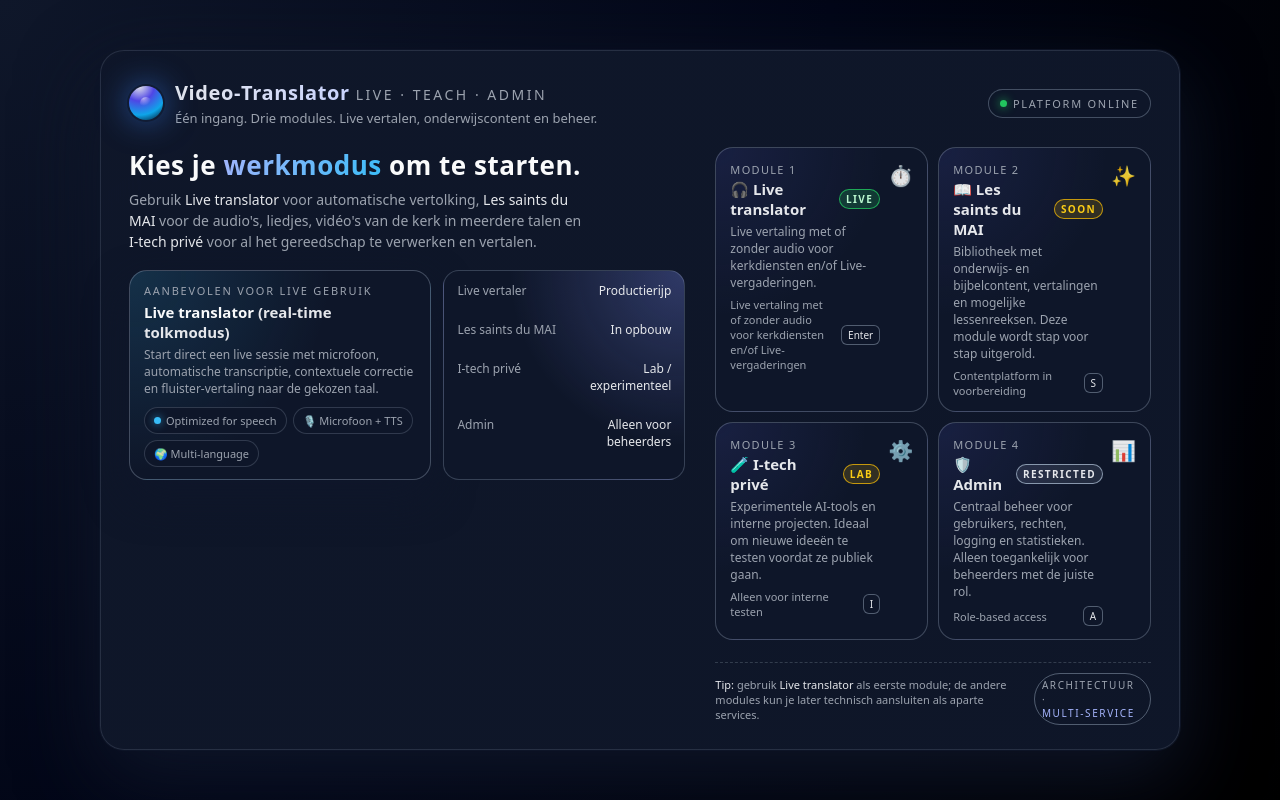
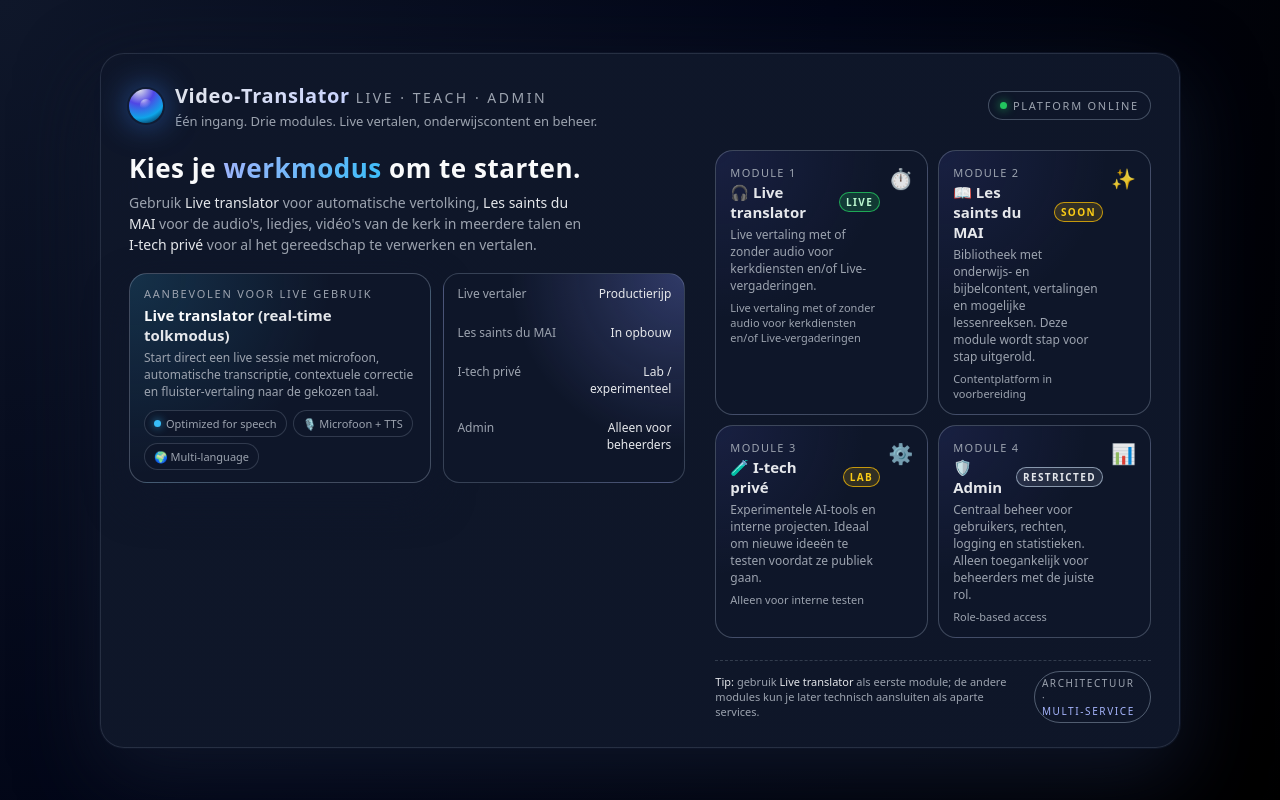
Before and after one commit to KaatCAIBXL/video-translator, a FastAPI app: page / in a window 1280 px wide. Run offline with FastAPI, Linux system fonts and the light colour scheme; some libraries are stand-ins or nearby versions.

Commit message:
Verwijder keyboard shortcuts (Enter, S, I, A) en bijbehorende tekst van homepagina

```diff
--- a/app/templates/home.html
+++ b/app/templates/home.html
@@ -540,7 +540,6 @@
                 </p>
                 <div class="tile-meta">
                   <span>Live vertaling met of zonder audio voor kerkdiensten en/of Live-vergaderingen</span>
-                  <span><span class="tile-kbd">Enter</span></span>
                 </div>
               </div>
               <div class="tile-icon-wrap" aria-hidden="true">⏱️</div>
@@ -561,7 +560,6 @@
                 </p>
                 <div class="tile-meta">
                   <span>Contentplatform in voorbereiding</span>
-                  <span><span class="tile-kbd">S</span></span>
                 </div>
               </div>
               <div class="tile-icon-wrap" aria-hidden="true">✨</div>
@@ -582,7 +580,6 @@
                 </p>
                 <div class="tile-meta">
                   <span>Alleen voor interne testen</span>
-                  <span><span class="tile-kbd">I</span></span>
                 </div>
               </div>
               <div class="tile-icon-wrap" aria-hidden="true">⚙️</div>
@@ -603,7 +600,6 @@
                 </p>
                 <div class="tile-meta">
                   <span>Role‑based access</span>
-                  <span><span class="tile-kbd">A</span></span>
                 </div>
               </div>
               <div class="tile-icon-wrap" aria-hidden="true">📊</div>
```
